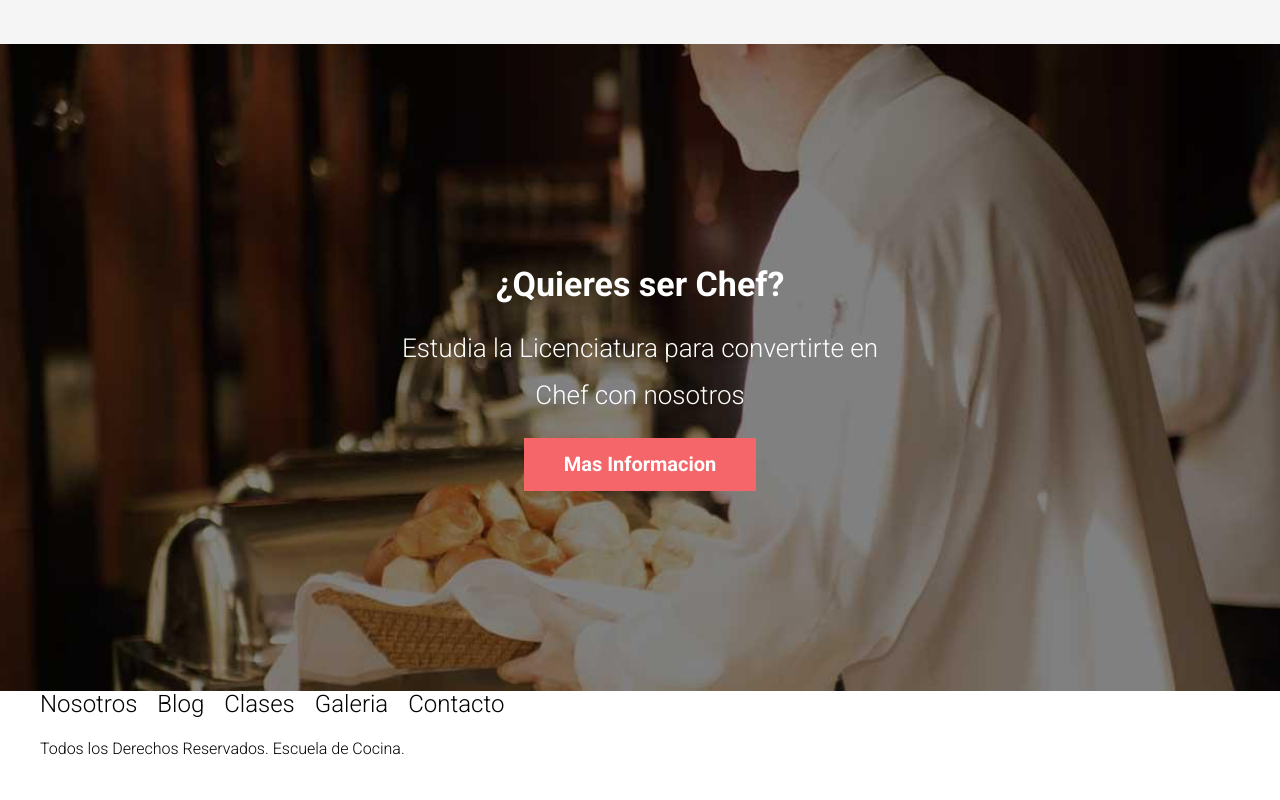
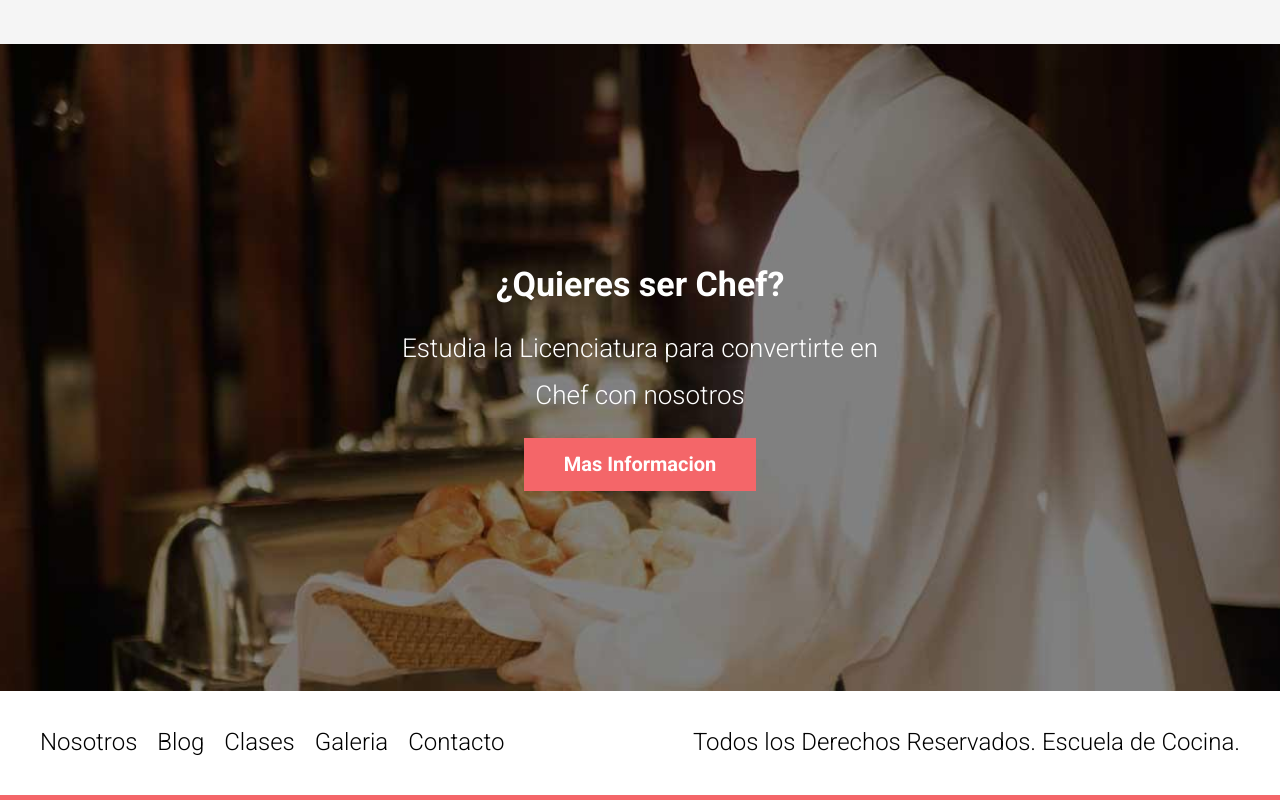
Before and after one commit to carlosignacio-dev/Escuela-de-Cocina, a website: page index.html in a window 1280 px wide. Shown: the part 3431-4231 px from the top of the page. Drawn offline with Linux system fonts and the light colour scheme.

Commit message:
project finished

```diff
--- a/src/scss/app.scss
+++ b/src/scss/app.scss
@@ -2,3 +2,4 @@
 @use 'ui/header';
 @use 'ui/nav';
 @use 'ui/contenido';
+@use 'ui/footer';
--- /dev/null
+++ b/src/scss/ui/footer/_footer.scss
@@ -0,0 +1,23 @@
+@use 'base/mixins' as m;
+@use 'base/variables' as v;
+
+.footer {
+    padding: 3rem 0;
+    border-bottom: 0.5rem solid v.$primario;
+
+    &__grid {
+        @include m.tablet {
+            display: flex;
+            justify-content: space-between;
+        }
+    }
+    &__copyright {
+        text-align: center;
+        font-size: 2.4rem;
+        margin-top: 3rem;
+
+        @include m.tablet {
+            margin: 0;
+        }
+    }
+}
--- /dev/null
+++ b/src/scss/ui/footer/_index.scss
@@ -0,0 +1 @@
+@forward "footer";
```
Also changed, not shown: build/css/app.css, 1 other file.
